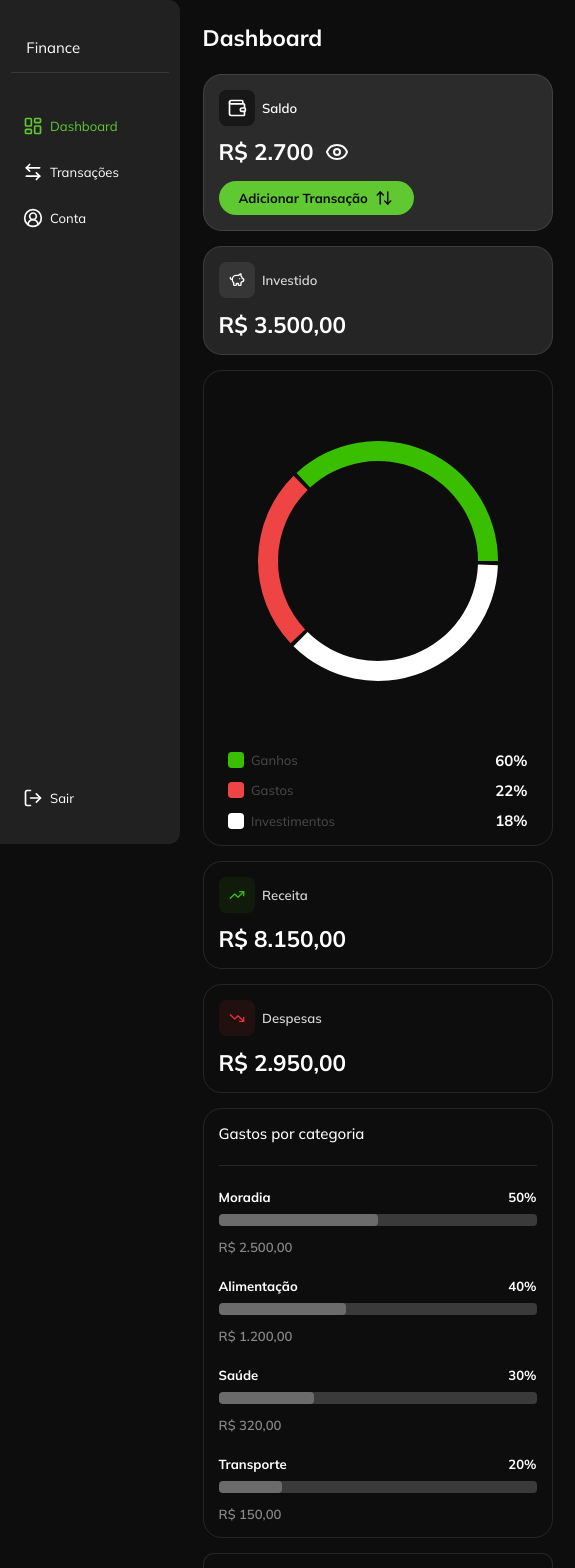
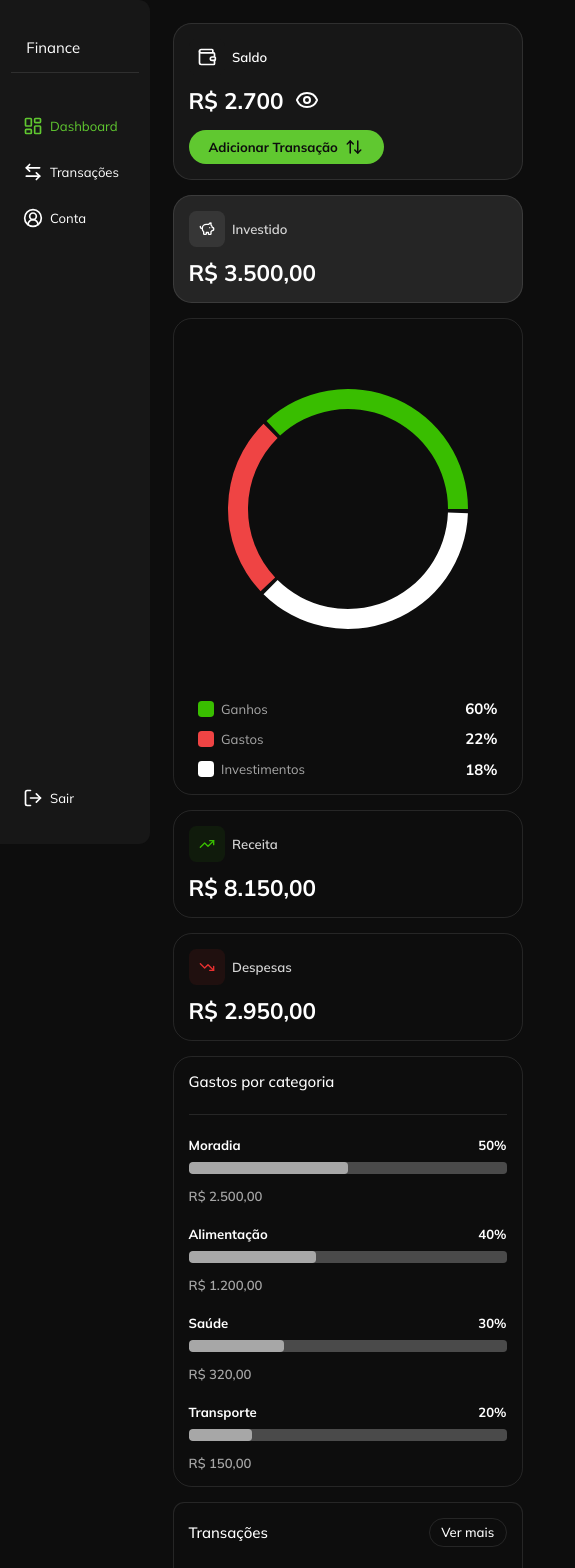
Before and after one commit to Brunoo-Lima/finance-app, a Next.js app: page /dashboard in a window 390 px wide. Shown: the top 1568 px of the page, 575 px wide, since content can reach past the window. Built offline with nearby package versions, Linux system fonts and the light colour scheme; sample sign-in values are in the browser's storage.

Commit message:
feat: updated dashboard responsiveness

```diff
--- a/src/app/(protected)/_layout.module.scss
+++ b/src/app/(protected)/_layout.module.scss
@@ -4,5 +4,9 @@
   .content {
     margin-left: 180px;
     flex-grow: 1;
+
+    @media (max-width: 968px) {
+      margin-left: 150px;
+    }
   }
 }
--- a/src/app/(protected)/dashboard/_components/_dash.module.scss
+++ b/src/app/(protected)/dashboard/_components/_dash.module.scss
@@ -3,9 +3,7 @@
   grid-template-columns: 1fr minmax(350px, 450px);
   gap: 1.25rem;
 
-  margin-top: 2rem;
-
-  @media (max-width: 1068px) {
+  @media (max-width: 1330px) {
     grid-template-columns: 1fr;
   }
 
@@ -37,7 +35,7 @@
         grid-template-columns: repeat(2, 1fr);
         gap: 1.5rem;
 
-        @media (max-width: 868px) {
+        @media (max-width: 968px) {
           grid-template-columns: 1fr;
         }
 
@@ -52,7 +50,7 @@
       grid-template-columns: 1fr 2fr;
       gap: 1.5rem;
 
-      @media (max-width: 668px) {
+      @media (max-width: 868px) {
         grid-template-columns: 1fr;
       }
 
--- a/src/app/(protected)/dashboard/_components/card-balance/_card-balance.module.scss
+++ b/src/app/(protected)/dashboard/_components/card-balance/_card-balance.module.scss
@@ -2,7 +2,7 @@
   padding: 2rem 1.5rem;
   border-radius: 1.25rem;
   border: 1px solid var(--second-color);
-  background-color: var(--color-black-60);
+  background-color: var(--color-black-100);
 
   display: flex;
   justify-content: space-between;
@@ -72,7 +72,7 @@
     transition: all 0.3s ease;
 
     &:hover {
-      background-color: var(--primary-color);
+      background-color: var(--primary-color-80);
     }
 
     svg {
--- a/src/app/(protected)/dashboard/_components/card-pie-chart/_card-pie.module.scss
+++ b/src/app/(protected)/dashboard/_components/card-pie-chart/_card-pie.module.scss
@@ -42,7 +42,7 @@
         p {
           font-size: 0.875rem;
           font-weight: 400;
-          color: var(--color-gray);
+          color: var(--color-gray-40);
 
           display: flex;
           align-items: center;
--- a/src/app/(protected)/dashboard/_constants/index.tsx
+++ b/src/app/(protected)/dashboard/_constants/index.tsx
@@ -28,15 +28,15 @@ const PAYMENT_ICON_SIZES: Partial<Record<TransactionPayment, number>> = {
 };
 
 const TRANSACTION_COLORS = {
-  [TransactionType.DEPOSIT]: "oklch(0.648 0.2 131.684)",
-  [TransactionType.EXPENSE]: "#E93030",
-  [TransactionType.INVESTMENT]: "#B8B8B8",
+  [TransactionType.DEPOSIT]: "#60c830",
+  [TransactionType.EXPENSE]: "#e93030",
+  [TransactionType.INVESTMENT]: "#d5d5d5",
 } as const;
 
 export const TransactionIcon = ({ payment, type }: TransactionIconProps) => {
   const IconComponent = PAYMENT_ICONS[payment] || BarcodeIcon;
   const size = PAYMENT_ICON_SIZES[payment] || 20;
-  const color = TRANSACTION_COLORS[type] || "#B8B8B8";
+  const color = TRANSACTION_COLORS[type] || "#d5d5d5";
 
   return <IconComponent size={size} color={color} />;
 };
--- a/src/app/(protected)/dashboard/page.tsx
+++ b/src/app/(protected)/dashboard/page.tsx
@@ -1,10 +1,6 @@
 import type { Metadata } from "next";
 import { DashLayout } from "./_components/dash-layout";
-import {
-  PageContainer,
-  PageHeader,
-} from "@/components/ui/page-container/page-container";
-import { TitlePage } from "@/components/ui/title-page/title-page";
+import { PageContainer } from "@/components/ui/page-container/page-container";
 
 export const metadata: Metadata = {
   title: "Dashboard",
@@ -14,10 +10,6 @@ export const metadata: Metadata = {
 export default function DashboardPage() {
   return (
     <PageContainer>
-      <PageHeader>
-        <TitlePage>Dashboard</TitlePage>
-      </PageHeader>
-
       <DashLayout />
     </PageContainer>
   );
--- a/src/components/sidebar/_sidebar.module.scss
+++ b/src/components/sidebar/_sidebar.module.scss
@@ -3,7 +3,7 @@
   flex-direction: column;
   gap: 1.5rem;
 
-  background-color: var(--color-black-80);
+  background-color: var(--color-black-100);
 
   max-width: 180px;
   width: 180px;
@@ -17,6 +17,11 @@
 
   border-top-right-radius: 0.75rem;
   border-bottom-right-radius: 0.75rem;
+
+  @media (max-width: 968px) {
+    max-width: 150px;
+    width: 150px;
+  }
 
   .sidebar__header {
     border-bottom: 1px solid var(--second-color);
--- a/src/components/ui/bar-progress/_bar-progress.module.scss
+++ b/src/components/ui/bar-progress/_bar-progress.module.scss
@@ -24,20 +24,20 @@
   .bar__progress {
     width: 100%;
     height: 12px;
-    background-color: #3a3a3a;
+    background-color: var(--color-gray);
     border-radius: 0.25rem;
     overflow: hidden;
 
     .progress__fill {
       height: 100%;
-      background-color: #6b6b6b;
+      background-color: var(--color-gray-40);
       border-radius: 0.25rem;
       transition: width 0.3s ease;
     }
   }
 
   .value {
-    color: #888888;
+    color: var(--color-gray-40);
     font-size: 0.875rem;
     font-weight: 600;
     margin-top: 0.25rem;
```
